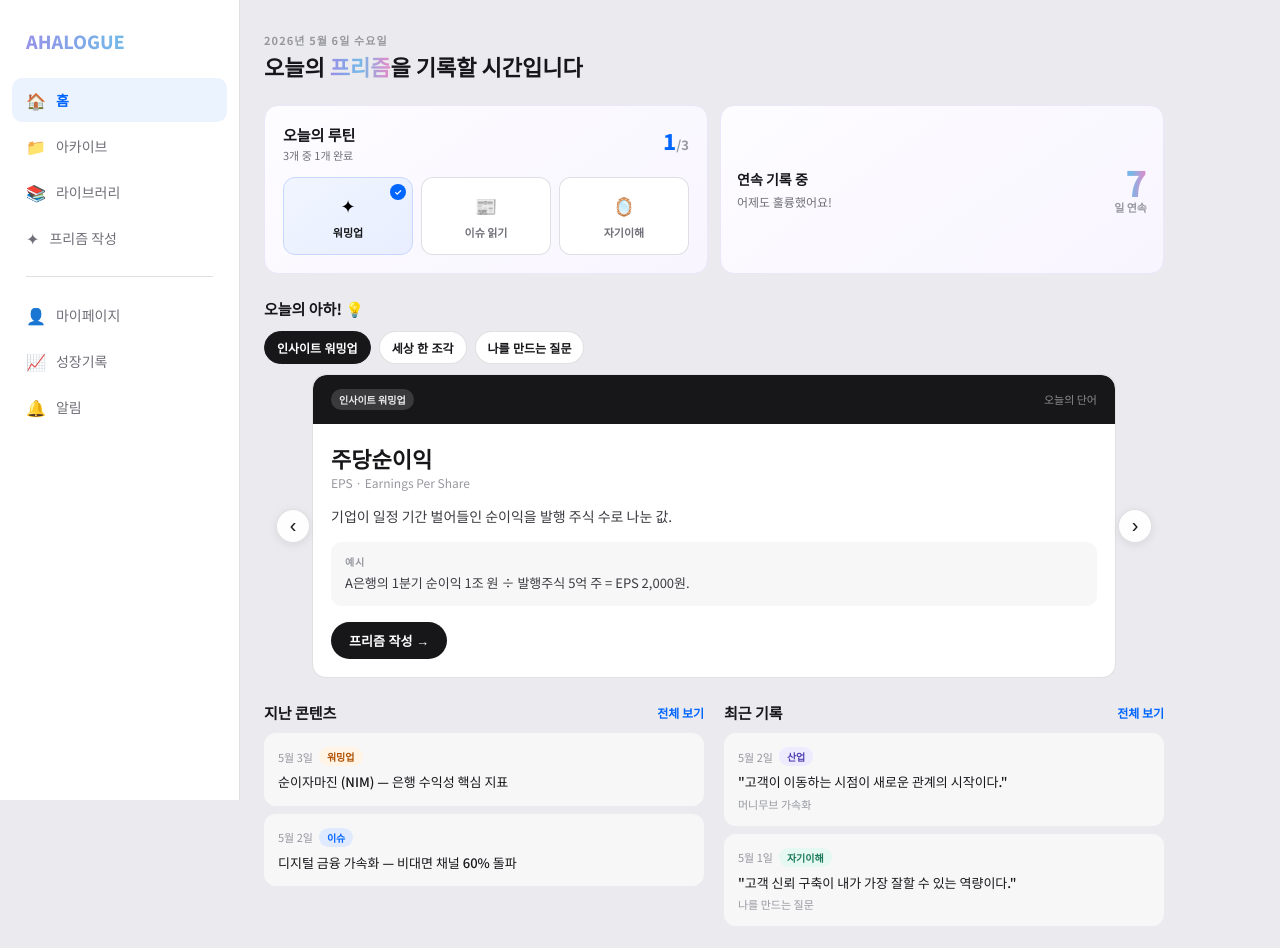
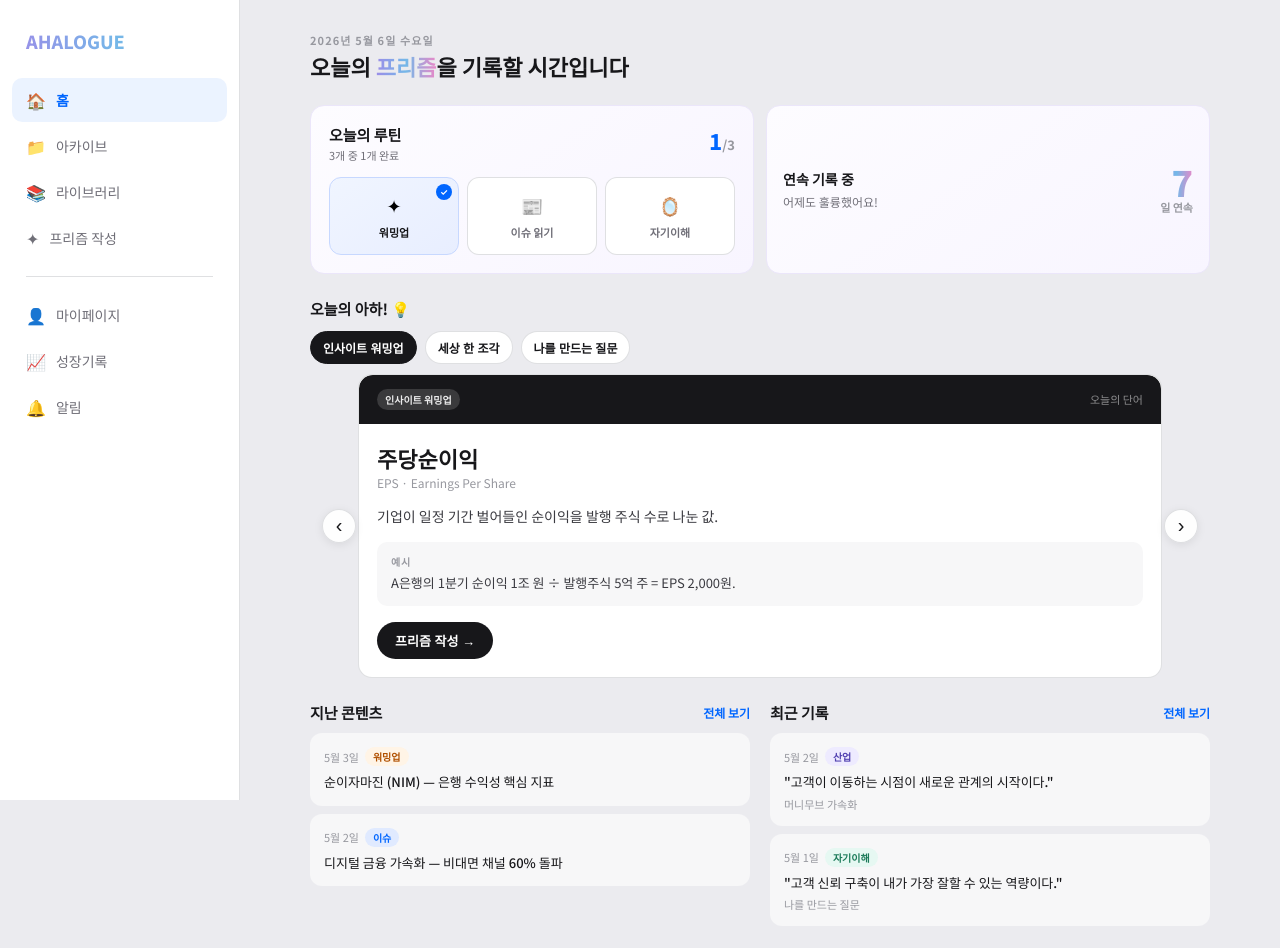
Before and after one commit to dudwn2916/ahalog.site, a Next.js app: page /home in a window 1280 px wide. Shown: the top 948 px of the page. Built offline with nearby package versions, Linux system fonts and the light colour scheme.

Commit message:
Update page.tsx

```diff
--- a/src/app/(main)/home/page.tsx
+++ b/src/app/(main)/home/page.tsx
@@ -191,12 +191,17 @@ export default function HomePage() {
         </nav>
       </aside>
 
-      {/* ── 메인 ── */}
+      {/* ── 메인 ── (남은 폭 전체 사용 후 내부 900px만 중앙 정렬) ── */}
       <main style={{
-  marginLeft: 240, flex: 1, padding: '32px 24px 32px 24px', // 하단 padding 줄임 (80px → 32px)
-  maxWidth: 'calc(240px + 900px)', boxSizing: 'border-box',
-}} className="main-content">
-        <div style={{ maxWidth: 900 }}>
+        marginLeft: 240,
+        flex: 1,
+        minWidth: 0,
+        boxSizing: 'border-box',
+        padding: '32px 24px',
+        display: 'flex',
+        justifyContent: 'center',
+      }} className="main-content">
+        <div style={{ width: '100%', maxWidth: 900 }}>
 
           {/* 날짜 + 제목 */}
           <div style={{ marginBottom: 24 }}>
```
